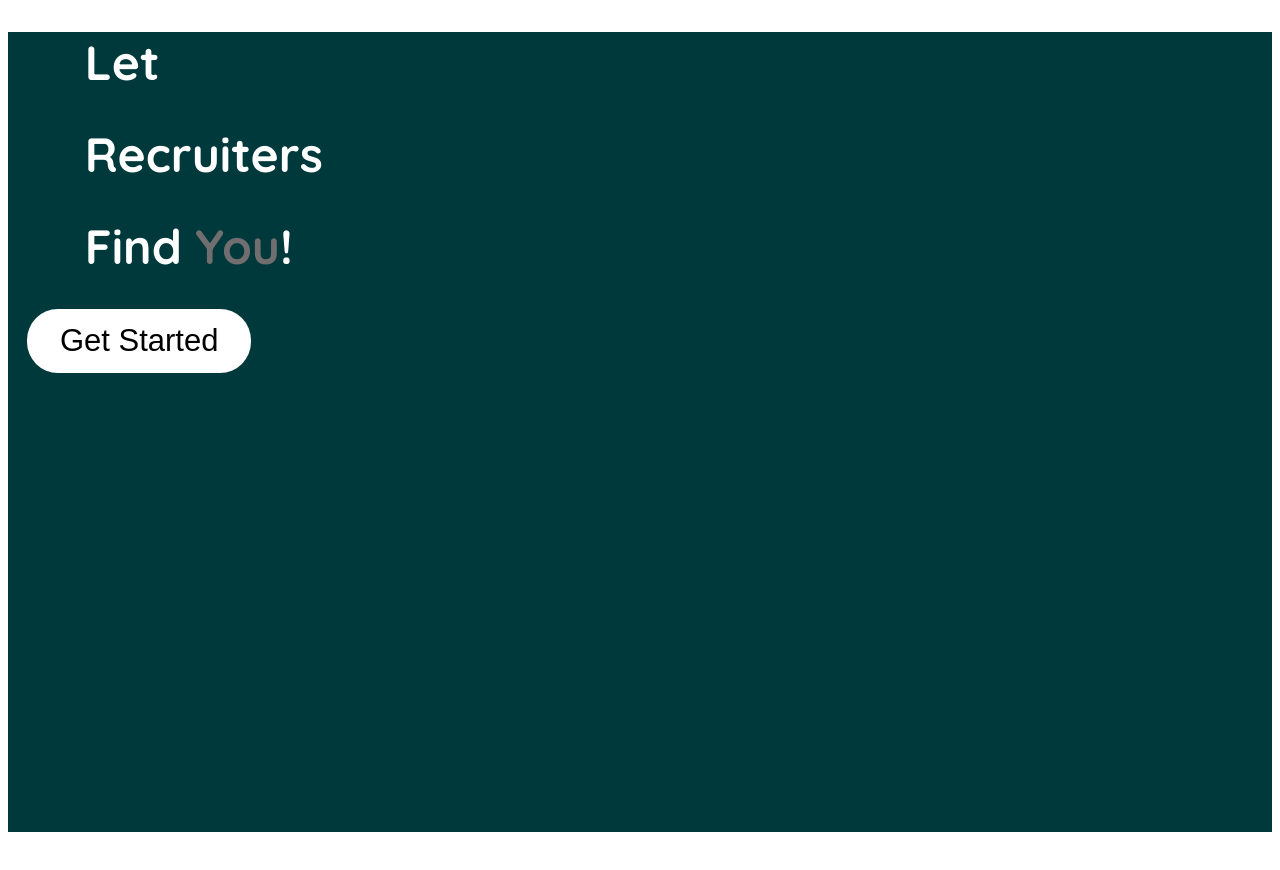
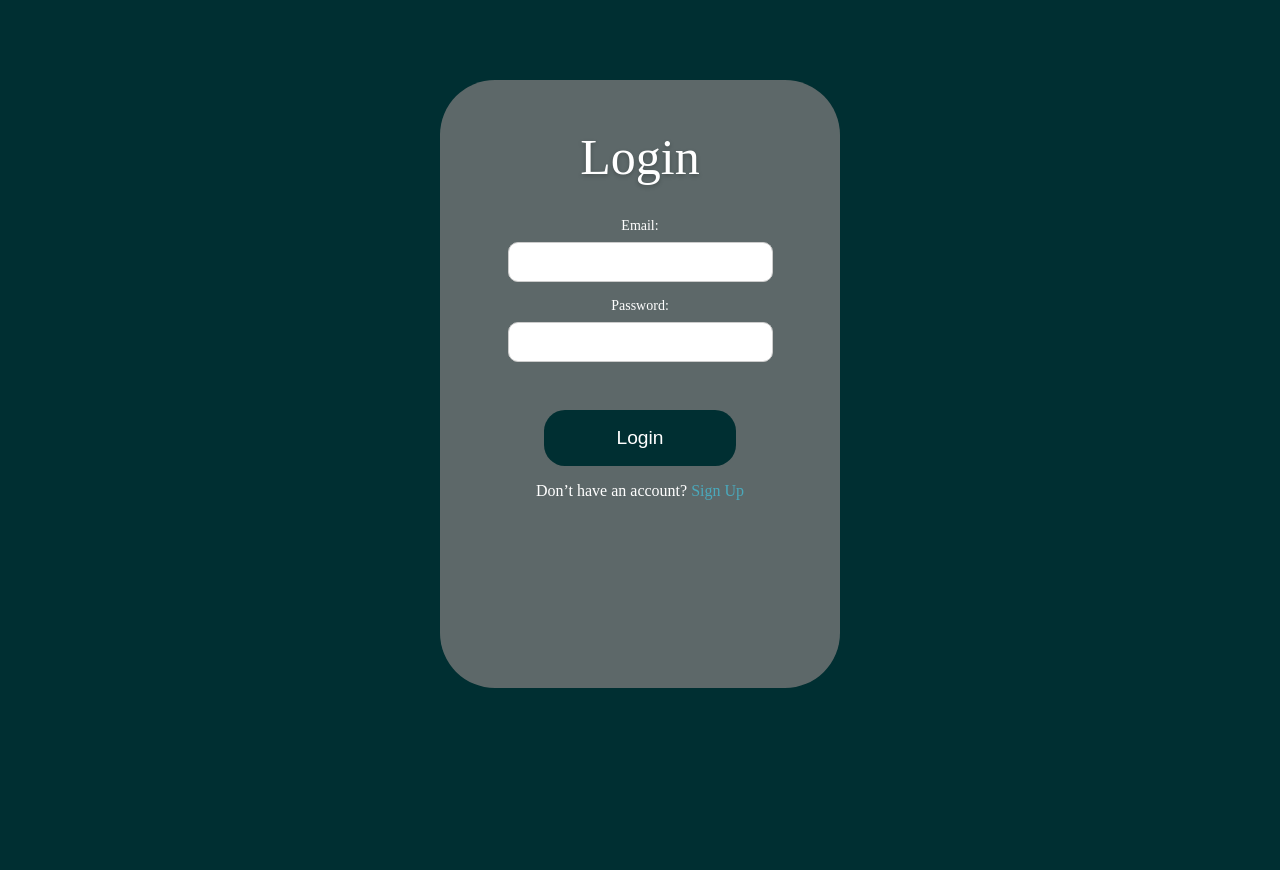
Before and after one commit to Niranjana123-art/CV-Frontend, a React (Create React App) app: page / in a window 1280 px wide. Shown: the top 870 px of the page. Before the commit the page ends 840 px from the top, so only its background shows below. Built offline with nearby package versions, Linux system fonts and the light colour scheme; a web font is replaced by a local one.

Commit message:
login css

```diff
--- a/src/App.css
+++ b/src/App.css
@@ -0,0 +1,4 @@
+*{
+    margin: 0px;
+    padding: 0px;
+}
--- a/src/App.js
+++ b/src/App.js
@@ -1,11 +1,10 @@
 import './App.css';
-import Landing from './pages/Landing/Landing';
 import Login from './pages/Login/Login';
 
 function App() {
   return (
     <div className="App">
-      <Landing/>
+      <Login/>
     </div>
   );
 }
--- a/src/pages/Landing/Landing.css
+++ b/src/pages/Landing/Landing.css
@@ -1,6 +1,7 @@
 @import url('https://fonts.googleapis.com/css2?family=Quicksand:wght@700&family=Sevillana&display=swap');
 
 .Landing_container {
+    display: flex;
     justify-content: left;
     align-items: center;
     width: 100%;
@@ -10,7 +11,7 @@
 
 }
 .inner_contain{
-    margin-left: 1.2em;
+    margin-left: 4em;
 
 
 }
@@ -19,7 +20,7 @@
     font-size: 3rem;
     color:white;
     font-weight: 200;
-    margin-left: 1.2em;
+
 }
 .bold_header{
     font-weight: bolder;
@@ -37,4 +38,5 @@
     width: 14rem;
     padding:0.75rem;
     font-size: 31px;
+    padding-top: 3px;
 }
--- a/src/pages/Login/Login.css
+++ b/src/pages/Login/Login.css
@@ -1,12 +1,11 @@
-/*
+
 .Login_content{
     padding-top: 3rem;
     width: 25rem;
     height: 35rem;
     background: rgba(124, 124, 124, 0.75);
     backdrop-filter: blur(2px);
-
-  border-radius: 55px;
+    border-radius: 55px;
   }
 
   .login-container {
@@ -46,25 +45,25 @@
       color: white;
     }
 
-    input {
+    input{
       font-size: 1.2rem;
       padding: 0.5rem;
       margin-bottom: 1rem;
-      border-radius: 5px;
+      border-radius: 10px;
       border: 1px solid #ccc;
     }
 
-    .lo__submit_button{
+    button {
       font-size: 1.2rem;
       width: 12rem;
-      height: 4rem;
-      padding: 0.5rem 1rem;
-      border-radius: 0.87;
+      height: 3.5rem;
+      border-radius: 21px;
       border: none;
       background-color:#002F32 ;
       color: white;
       cursor: pointer;
       transition: all 0.2s ease-in-out;
+      margin-top: 2rem;
     }
 
     button:hover {
@@ -90,4 +89,4 @@
 
     .login-link a:hover {
       text-decoration: underline;
-    }*/
+    }
--- /dev/null
+++ b/src/pages/Login/Login.js
@@ -0,0 +1,48 @@
+
+import React, { useState } from 'react';
+import './Login.css';
+const Login = () => {
+  const [email, setEmail] = useState('');
+  const [password, setPassword] = useState('');
+  const [confirmPassword, setConfirmPassword] = useState('');
+
+  const handleEmailChange = (event) => {
+    setEmail(event.target.value);
+  }
+
+  const handlePasswordChange = (event) => {
+    setPassword(event.target.value);
+  }
+
+  const handleConfirmPasswordChange = (event) => {
+    setConfirmPassword(event.target.value);
+  }
+
+  const handleSubmit = (event) => {
+    event.preventDefault();
+
+  }
+  return (
+    <div className="login-container">
+      <div className='Login_content'>
+      <h1>Login</h1>
+      <form onSubmit={handleSubmit}>
+
+        <label htmlFor="email">Email:</label>
+        <input type="email" id="email" value={email} onChange={handleEmailChange} required />
+
+        <label htmlFor="password">Password:</label>
+        <input type="password" id="password" value={password} onChange={handlePasswordChange} required />
+
+
+        <button type="submit">Login</button>
+      </form>
+      <div className="login-link">
+        <p>Don’t have an account?  <a href="#">Sign Up</a></p>
+      </div>
+      </div>
+    </div>
+  )
+}
+
+export default Login
```
